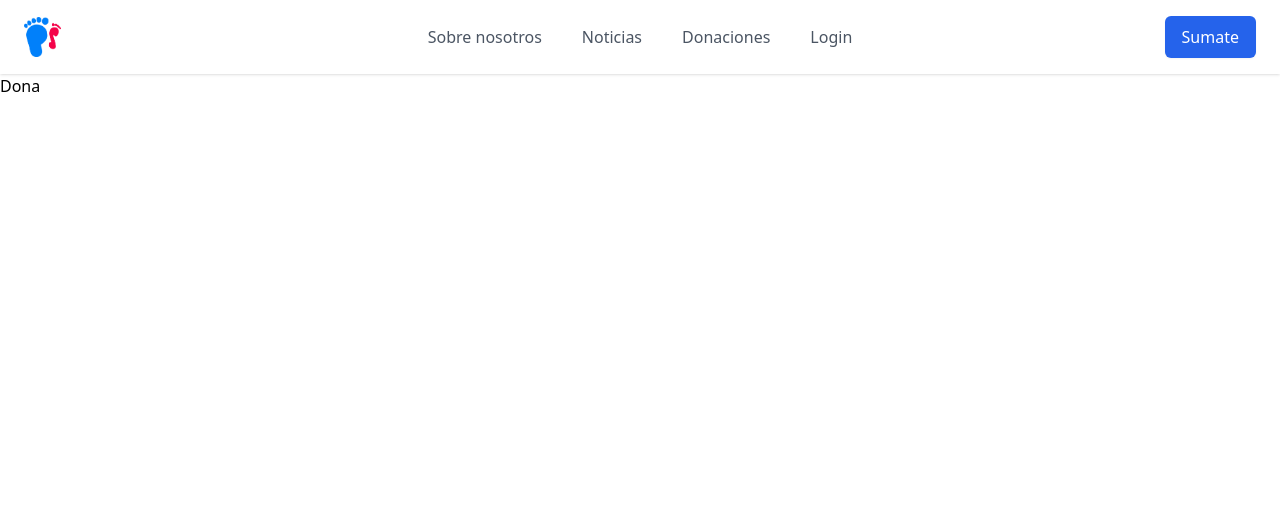
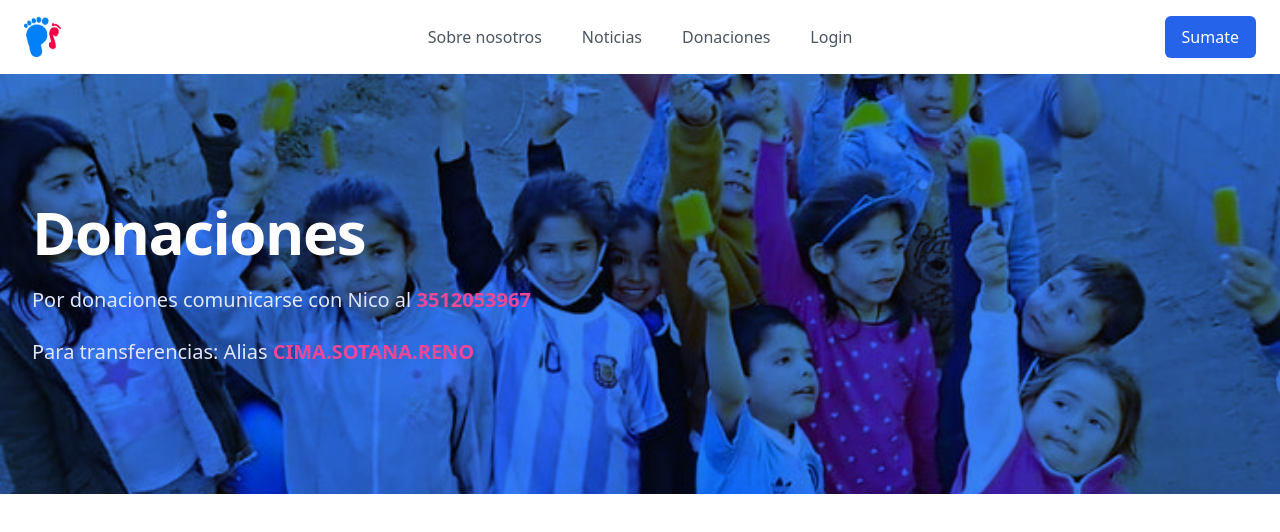
Before and after one commit to Eternialis/pasossolidarios, a React (Create React App) app: page /dona in a window 1280 px wide. Shown: the top 532 px of the page. Built offline with nearby package versions, Linux system fonts and the light colour scheme; no server answers.

Commit message:
donaciones

```diff
--- a/src/components/Navbar.jsx
+++ b/src/components/Navbar.jsx
@@ -28,7 +28,7 @@ const Navbar = () => {
                         </Link>
                     </div>
                     <div className="-mr-2 -my-2 md:hidden">
-                        <Popover.Button className="bg-white rounded-md p-2 inline-flex items-center justify-center text-gray-400 hover:text-gray-500 hover:bg-gray-100 focus:outline-none focus:ring-2 focus:ring-inset focus:ring-indigo-500">
+                        <Popover.Button className="bg-white rounded-md p-2 inline-flex items-center justify-center text-gray-400 hover:text-gray-500 hover:bg-gray-100 focus:outline-none focus:ring-2 focus:ring-inset focus:ring-blue-500">
                             <span className="sr-only">Open menu</span>
                             <MenuIcon className="h-6 w-6" aria-hidden="true" />
                         </Popover.Button>
@@ -93,15 +93,15 @@ const Navbar = () => {
                     <div className="rounded-lg shadow-lg ring-1 ring-black ring-opacity-5 bg-white divide-y-2 divide-gray-50">
                         <div className="pt-5 pb-6 px-5">
                             <div className="flex items-center justify-between">
-                                <div>
+                                <Link to='/'>
                                     <img
                                         className="h-8 w-auto"
-                                        src="https://tailwindui.com/img/logos/workflow-mark-indigo-600.svg"
+                                        src="/logo512.png"
                                         alt="Workflow"
                                     />
-                                </div>
+                                </Link>
                                 <div className="-mr-2">
-                                    <Popover.Button className="bg-white rounded-md p-2 inline-flex items-center justify-center text-gray-400 hover:text-gray-500 hover:bg-gray-100 focus:outline-none focus:ring-2 focus:ring-inset focus:ring-indigo-500">
+                                    <Popover.Button className="bg-white rounded-md p-2 inline-flex items-center justify-center text-gray-400 hover:text-gray-500 hover:bg-gray-100 focus:outline-none focus:ring-2 focus:ring-inset focus:ring-blue-500">
                                         <span className="sr-only">Close menu</span>
                                         <XIcon className="h-6 w-6" aria-hidden="true" />
                                     </Popover.Button>
@@ -126,7 +126,7 @@ const Navbar = () => {
                             <div>
                                 <Link
                                     to="/sumate"
-                                    className="w-full flex items-center justify-center px-4 py-2 border border-transparent rounded-md shadow-sm text-base font-medium text-white bg-indigo-600 hover:bg-indigo-700"
+                                    className="w-full flex items-center justify-center px-4 py-2 border border-transparent rounded-md shadow-sm text-base font-medium text-white bg-blue-600 hover:bg-blue-700"
                                 >
                                     Sumate
                                 </Link>
@@ -134,12 +134,12 @@ const Navbar = () => {
                                     <>
                                         <Link
                                             to="/edicion"
-                                            className="w-full flex items-center justify-center px-4 py-2 border border-transparent rounded-md shadow-sm text-base font-medium text-white bg-indigo-600 hover:bg-indigo-700"
+                                            className="w-full flex items-center justify-center px-4 py-2 border border-transparent rounded-md shadow-sm text-base font-medium text-white bg-blue-600 hover:bg-blue-700"
                                         >
                                             Subir una noticia
                                         </Link>
                                         <button
-                                            className="w-full flex items-center justify-center px-4 py-2 border border-transparent rounded-md shadow-sm text-base font-medium text-white bg-indigo-600 hover:bg-indigo-700"
+                                            className="w-full flex items-center justify-center px-4 py-2 border border-transparent rounded-md shadow-sm text-base font-medium text-white bg-blue-600 hover:bg-blue-700"
                                             onClick={handleClick}
                                         >
                                             Cerrar sesión
--- a/src/components/pages/Dona.jsx
+++ b/src/components/pages/Dona.jsx
@@ -1,7 +1,25 @@
 
 const Dona = () => {
     return (
-        <div>Dona</div>
+        <div className="relative bg-indigo-800">
+            <div className="absolute inset-0">
+                <img
+                    className="w-full h-full object-cover"
+                    src="/dona.JPG"
+                    alt=""
+                />
+                <div className="absolute inset-0 bg-blue-500 mix-blend-multiply" aria-hidden="true" />
+            </div>
+            <div className="relative max-w-7xl mx-auto py-24 px-4 sm:py-32 sm:px-6 lg:px-8">
+                <h1 className="text-4xl font-extrabold tracking-tight text-white sm:text-5xl lg:text-6xl">Donaciones</h1>
+                <p className="mt-6 text-xl text-indigo-100 max-w-3xl">
+                    Por donaciones comunicarse con Nico al <a className="font-semibold text-pink-500" href="tel:3512053967">3512053967 </a>
+                </p>
+                <p className="mt-6 text-xl text-indigo-100 max-w-3xl">
+                    Para transferencias: Alias <span className="font-semibold text-pink-500" href="tel:3512053967">CIMA.SOTANA.RENO</span>
+                </p>
+            </div>
+        </div>
     )
 }
 
--- a/src/components/pages/Home.jsx
+++ b/src/components/pages/Home.jsx
@@ -1,11 +1,13 @@
 import Hero from "../Hero"
 import Nosotros from "../Nosotros"
+import Dona from "./Dona"
 
 const Home = () => {
     return (
         <>
             <Hero />
             <Nosotros />
+            <Dona />
 
         </>
 
--- a/src/components/pages/Noticias.jsx
+++ b/src/components/pages/Noticias.jsx
@@ -34,9 +34,9 @@ const Noticias = () => {
                     </div>
                     <div className="relative max-w-7xl mx-auto">
                         <div className="text-center">
-                            <h2 className="text-3xl tracking-tight font-extrabold text-gray-900 sm:text-4xl">From the blog</h2>
+                            <h2 className="text-3xl tracking-tight font-extrabold text-gray-900 sm:text-4xl">Noticias</h2>
                             <p className="mt-3 max-w-2xl mx-auto text-xl text-gray-500 sm:mt-4">
-                                Lorem ipsum dolor sit amet consectetur, adipisicing elit. Ipsa libero labore natus atque, ducimus sed.
+                                Las actualizaciones más recientes de Pasos Solidarios
                             </p>
                         </div>
                         <div className="mt-12 max-w-lg mx-auto grid gap-5 lg:grid-cols-3 lg:max-w-none">
```
Also changed, not shown: public/dona.JPG (added), public/team.JPG (added).
